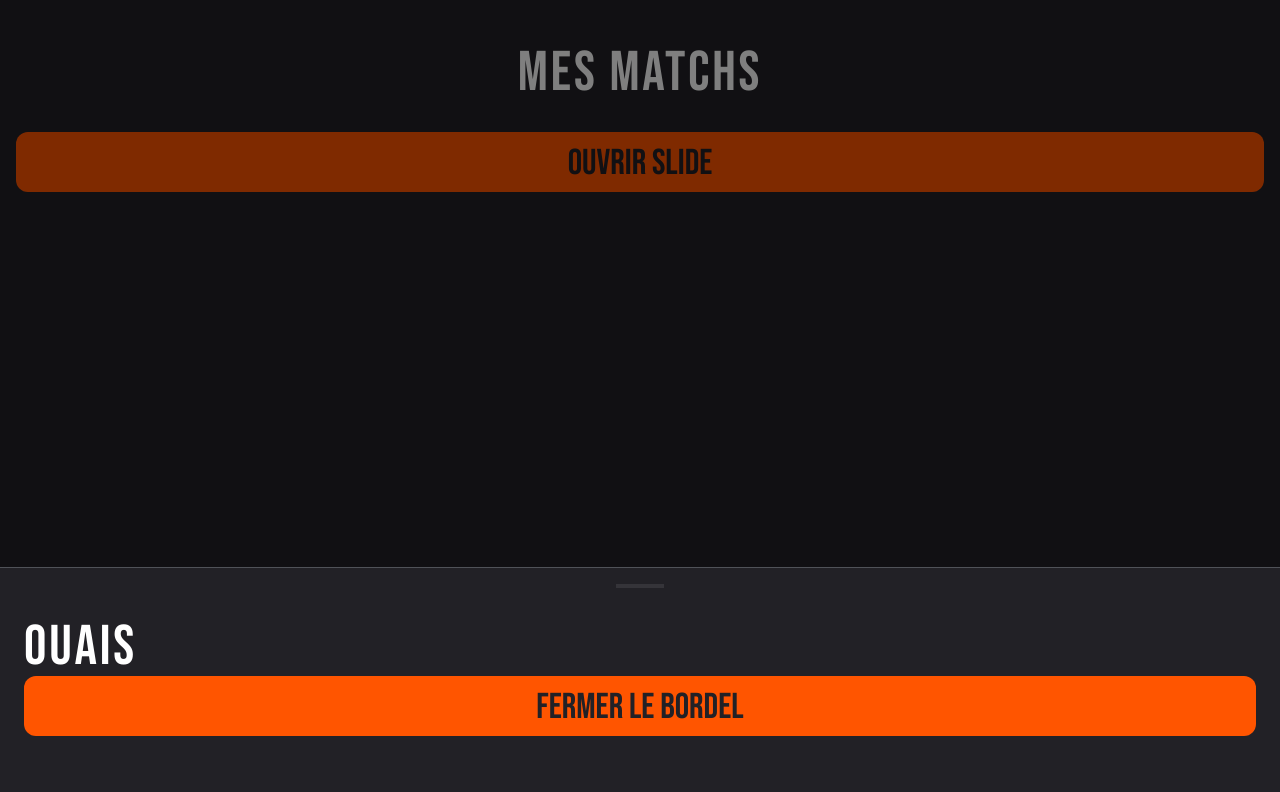
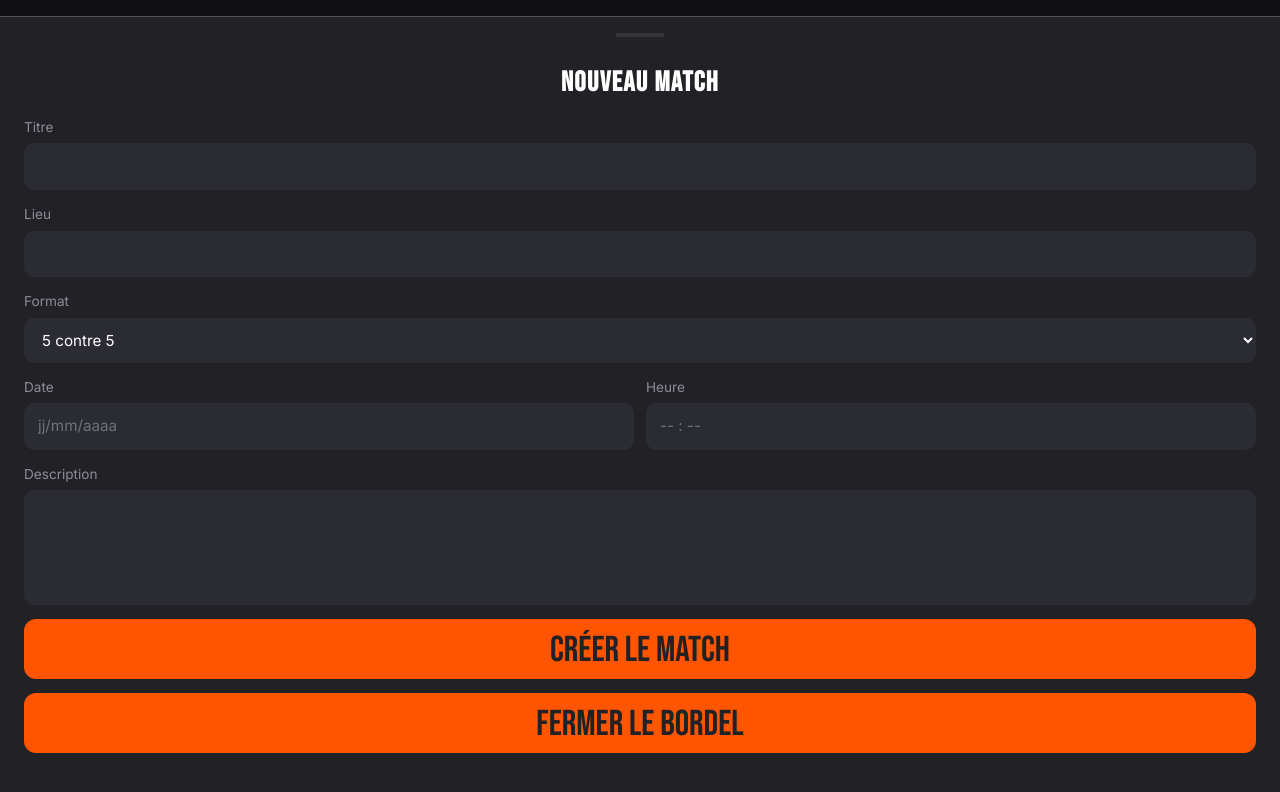
Before and after one commit to radji-yanis/R1T, a React (Vite) app in the folder front/: page /mes-matchs in a window 1280 px wide. Both pictures are taken after a click on the button "Ouvrir Slide". Shown: the top 792 px of the page. Built offline with nearby package versions, Linux system fonts and the light colour scheme.

Commit message:
test ecran match form

```diff
--- /dev/null
+++ b/front/src/pages/MesMatchs.css
@@ -0,0 +1,74 @@
+.drawer-title {
+  text-align: center;
+  font-size: 1.75rem;
+  font-weight: 800;
+  margin: 0 0 20px;
+}
+
+.match-form {
+  display: flex;
+  flex-direction: column;
+  gap: 14px;
+}
+
+.form-group {
+  display: flex;
+  flex-direction: column;
+  gap: 6px;
+  flex: 1;
+}
+
+.form-row {
+  display: flex;
+  gap: 12px;
+}
+
+.form-group label {
+  font-size: 0.85rem;
+  color: #8c8c9a;
+}
+
+.form-group input,
+.form-group select,
+.form-group textarea {
+  width: 100%;
+  background-color: #2b2b34;
+  border: none;
+  border-radius: 10px;
+  padding: 12px 14px;
+  color: #fff;
+  font-size: 0.95rem;
+  box-sizing: border-box;
+  font-family: inherit;
+}
+
+.form-group input::placeholder,
+.form-group textarea::placeholder {
+  color: #71717a;
+}
+
+.form-group textarea {
+  resize: none;
+}
+
+.btn-submit {
+  width: 100%;
+  background-color: #ff5500;
+  color: #1a1a20;
+  border: none;
+  border-radius: 10px;
+  padding: 14px;
+  font-size: 1.15rem;
+  font-weight: 900;
+  cursor: pointer;
+  margin-top: 10px;
+}
+
+.btn-cancel {
+  background: none;
+  color: #8c8c9a;
+  border: none;
+  font-size: 0.85rem;
+  cursor: pointer;
+  text-decoration: underline;
+}
--- a/front/src/pages/MesMatchs.jsx
+++ b/front/src/pages/MesMatchs.jsx
@@ -2,27 +2,78 @@ import { useState, useEffect } from "react";
 import Header from "../components/Header/Header";
 import Button from "../components/Button/Button";
 import BottomDrawer from "../components/BottomDrawer/BottomDrawer";
+import "./MesMatchs.css";
 
-export default function MesMAtchs() {
+export default function MesMatchs() {
   const [openedDrawer, setOpenedDrawer] = useState(false);
 
   const switchDrawer = () => {
-    setOpenedDrawer(true);
+    setOpenedDrawer((prev) => !prev);
   };
 
   return (
     <>
       <Header titre="Mes matchs" />
       <Button onClick={switchDrawer}>Ouvrir Slide</Button>
+
       <BottomDrawer open={openedDrawer} setOpen={setOpenedDrawer}>
-        <h1>Ouais</h1>
-        <Button
-          onClick={() => {
+        <h2 className="drawer-title">NOUVEAU MATCH</h2>
+        <form
+          className="match-form"
+          onSubmit={(e) => {
+            e.preventDefault();
             setOpenedDrawer(false);
           }}
         >
-          fermer le bordel
-        </Button>{" "}
+          <div className="form-group">
+            <label>Titre</label>
+            <input type="text" placeholder="" required />
+          </div>
+
+          <div className="form-group">
+            <label>Lieu</label>
+            <input type="text" placeholder="" required />
+          </div>
+
+          <div className="form-group">
+            <label>Format</label>
+            <div className="select-wrapper">
+              <select defaultValue="5 contre 5">
+                <option value="5 contre 5">5 contre 5</option>
+                <option value="7 contre 7">7 contre 7</option>
+                <option value="11 contre 11">11 contre 11</option>
+              </select>
+            </div>
+          </div>
+
+          <div className="form-row">
+            <div className="form-group">
+              <label>Date</label>
+              <input type="text" placeholder="jj/mm/aaaa" required />
+            </div>
+            <div className="form-group">
+              <label>Heure</label>
+              <input type="text" placeholder="-- : --" required />
+            </div>
+          </div>
+
+          <div className="form-group">
+            <label>Description</label>
+            <textarea placeholder="" rows={4} />
+          </div>
+
+          <Button type="submit" className="btn-submit">
+            CRÉER LE MATCH
+          </Button>
+
+          <Button
+            type="button"
+            className="btn-cancel"
+            onClick={() => setOpenedDrawer(false)}
+          >
+            fermer le bordel
+          </Button>
+        </form>
       </BottomDrawer>
     </>
   );
```
